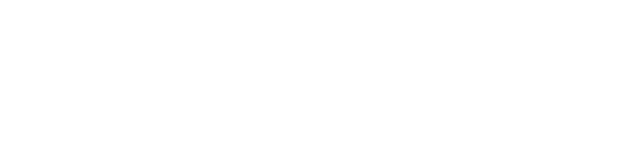
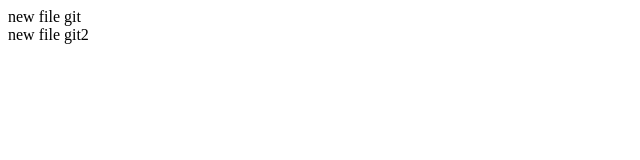
Before and after one commit to IhorKotliar/git-test, a plain HTML site: page index.html in a window 1280 px wide. Shown: the whole page, without its empty margins (0-640 px from the left). Drawn offline with Linux system fonts and the light colour scheme.

Commit message:
second _______________________commit____master

```diff
--- a/index.html
+++ b/index.html
@@ -7,6 +7,7 @@
     <title>Document</title>
 </head>
 <body>
-
+    <div> new file git</div>
+    <div> new file git2</div>
 </body>
 </html>
```
